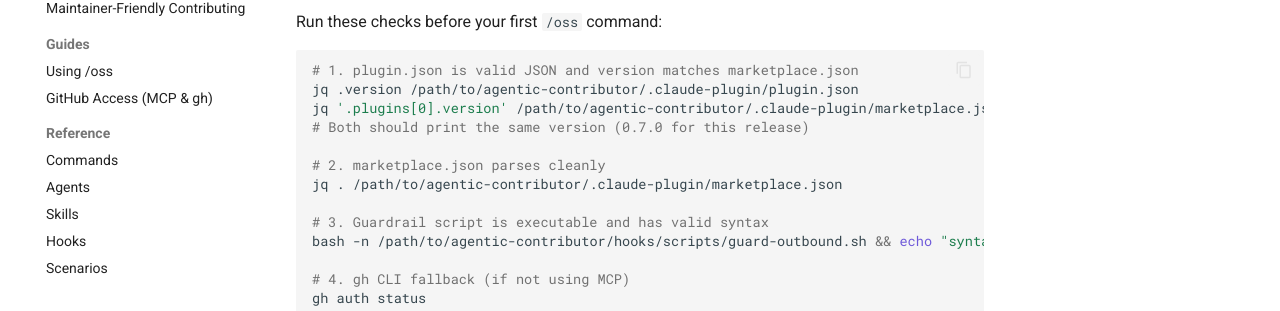
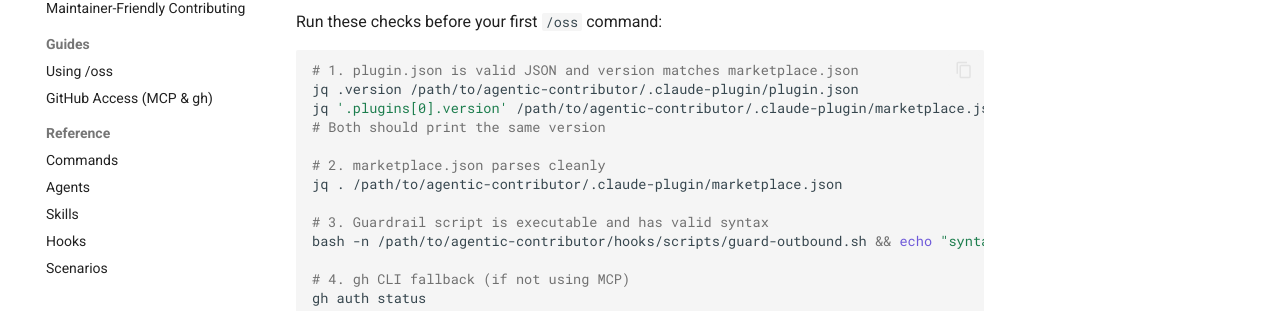
Before and after one commit to josix/agentic-contributor, an MkDocs documentation site: the page built from docs/getting-started/installation.md, in a window 1280 px wide and 900 px high, scrolled down 1347 px. Shown: the part 351-662 px from the top of the window. Built offline with MkDocs 1.6.1 and Material for MkDocs 9.7.7, drawn with Linux system fonts in a browser that asks for light colours; comment, search, counter and statistics services are not loaded.

Commit message:
docs: drop hard-coded version in install check; fix 0.6.0 changelog contributor block
Co-Authored-By: Claude Opus 5.5 <noreply@anthropic.com>

```diff
--- a/docs/getting-started/installation.md
+++ b/docs/getting-started/installation.md
@@ -68,7 +68,7 @@ Run these checks before your first `/oss` command:
 # 1. plugin.json is valid JSON and version matches marketplace.json
 jq .version /path/to/agentic-contributor/.claude-plugin/plugin.json
 jq '.plugins[0].version' /path/to/agentic-contributor/.claude-plugin/marketplace.json
-# Both should print the same version (0.7.0 for this release)
+# Both should print the same version
 
 # 2. marketplace.json parses cleanly
 jq . /path/to/agentic-contributor/.claude-plugin/marketplace.json
```
Also changed, not shown: CHANGELOG.md (+1 -1 lines).
